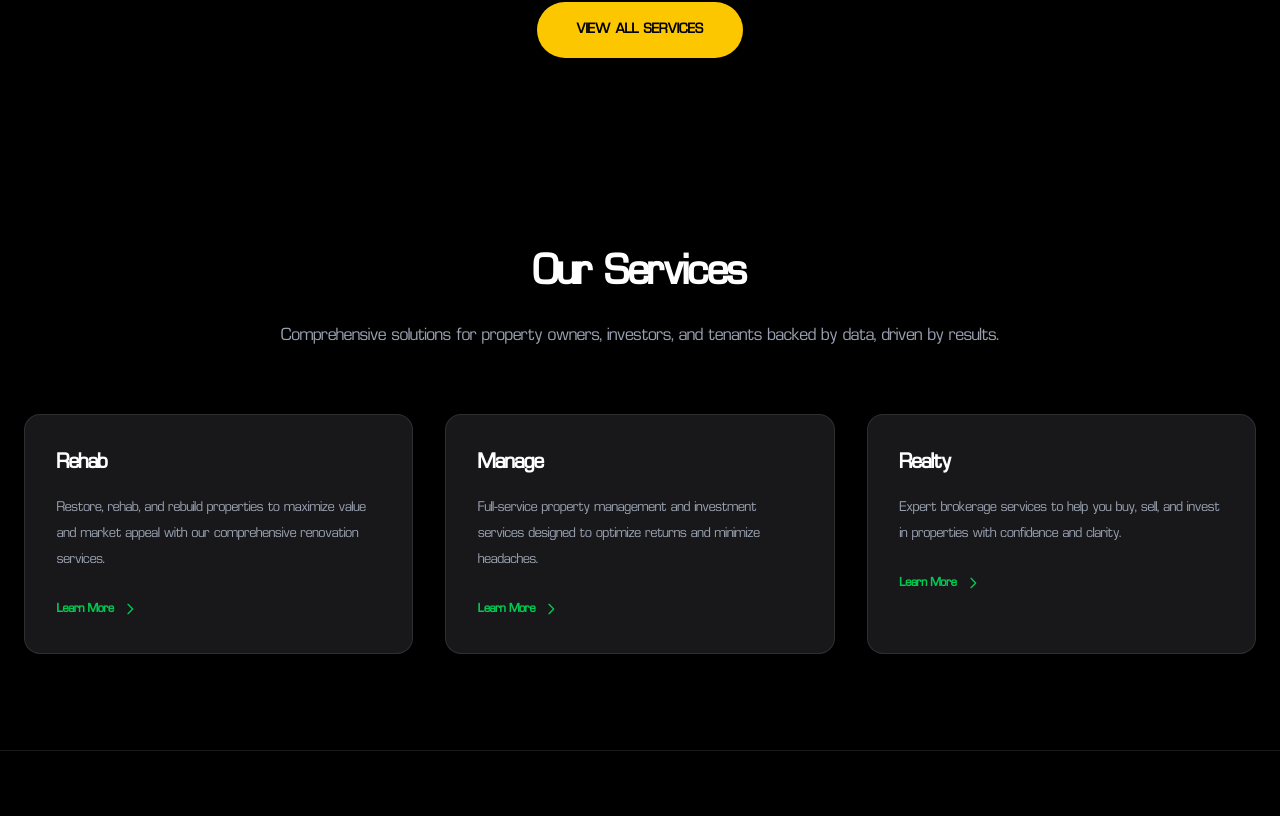
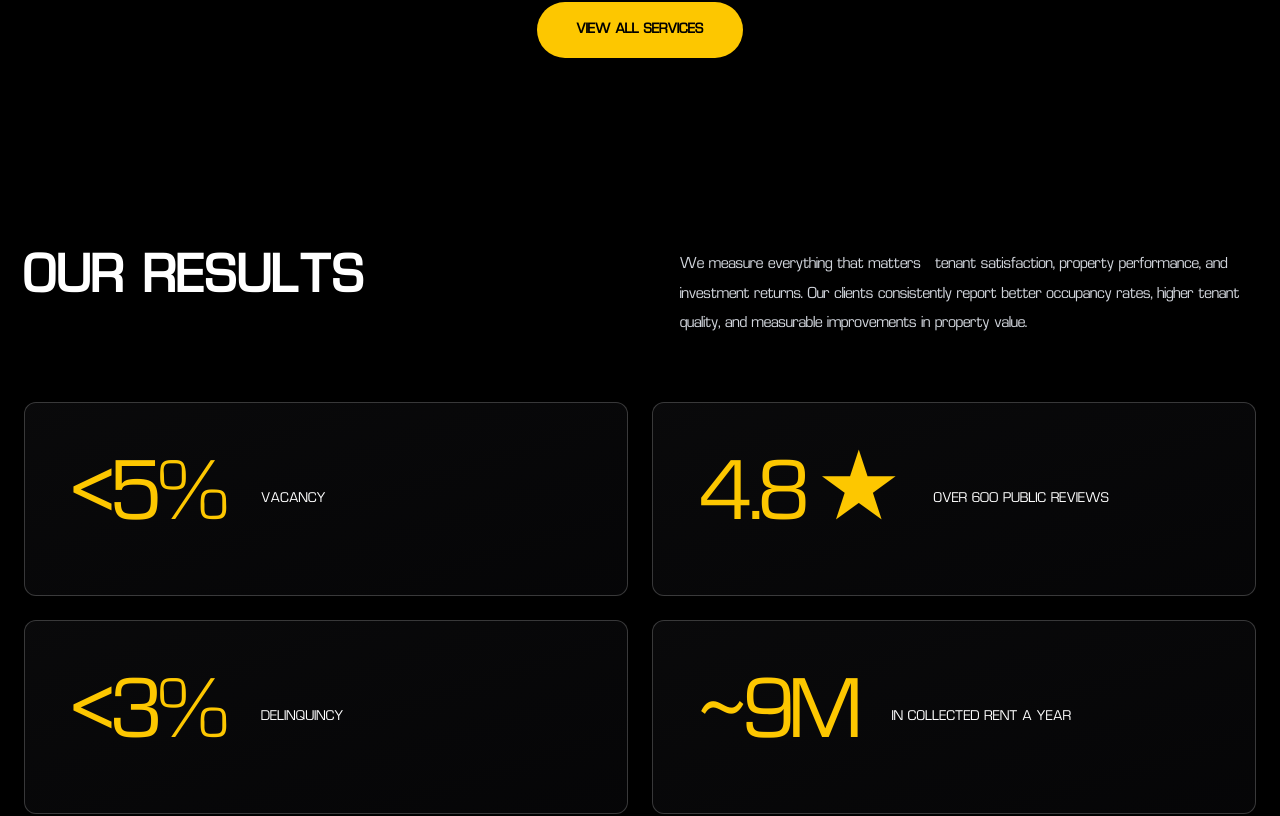
Before and after one commit to begauger/snshn-website, a React (Vite) app: page / in a window 1280 px wide. Shown: the part 2280-3096 px from the top of the page. Built offline with nearby package versions, Linux system fonts and the light colour scheme.

Commit message:
services and ratings

```diff
--- /dev/null
+++ b/src/components/OurResults.jsx
@@ -0,0 +1,68 @@
+export default function OurResults() {
+  const results = [
+    {
+      stat: "<5%",
+      description: "Vacancy"
+    },
+    {
+      stat: "4.8",
+      icon: "★",
+      description: "Over 600 Public Reviews"
+    },
+    {
+      stat: "<3%",
+      description: "Delinquincy"
+    },
+    {
+      stat: "~9M ",
+      description: "in collected rent a year"
+    }
+  ];
+
+  return (
+    <section className="py-24 px-6 bg-black">
+      <div className="max-w-7xl mx-auto">
+
+        <div className="grid lg:grid-cols-2 gap-20 items-start">
+
+          {/* Left Side - Header */}
+          <div>
+            <h2 className="text-5xl md:text-6xl font-eurostile font-bold text-white uppercase tracking-wider">
+              OUR RESULTS
+            </h2>
+          </div>
+
+          {/* Right Side - Description */}
+          <div>
+            <p className="text-base md:text-lg font-eurostile text-gray-300 leading-relaxed">
+              We measure everything that matters — tenant satisfaction, property performance, and investment returns.
+              Our clients consistently report better occupancy rates, higher tenant quality, and measurable improvements in property value.
+            </p>
+          </div>
+
+        </div>
+
+        {/* 2x2 Stats Grid - Full Width Below */}
+        <div className="grid grid-cols-1 md:grid-cols-2 gap-6 mt-16">
+          {results.map((result, index) => (
+            <div
+              key={index}
+              className="border border-white/20 rounded-xl p-10 md:p-12 bg-gradient-to-br from-zinc-900/40 to-zinc-950/60 hover:from-zinc-900/60 hover:to-zinc-950/80 hover:border-white/40 transition-all duration-300 flex items-center gap-8"
+            >
+              {/* Large Stat Number on Left */}
+              <h3 className="text-6xl md:text-7xl lg:text-8xl font-eurostile font-light text-yellow-400 whitespace-nowrap">
+                {result.stat}{result.icon && <span className="ml-2">{result.icon}</span>}
+              </h3>
+
+              {/* Description on Right */}
+              <p className="text-white font-eurostile text-sm md:text-base leading-relaxed uppercase tracking-wide font-light">
+                {result.description}
+              </p>
+            </div>
+          ))}
+        </div>
+
+      </div>
+    </section>
+  );
+}
--- a/src/pages/Home.jsx
+++ b/src/pages/Home.jsx
@@ -2,6 +2,7 @@ import Header from '../components/Header';
 import Hero from '../components/Hero';
 import Ethos from '../components/Ethos';
 import AvailableServices from '../components/AvailableServices';
+import OurResults from '../components/OurResults';
 import Services from '../components/Services';
 import Footer from '../components/Footer';
 
@@ -12,6 +13,7 @@ export default function Home() {
       <Hero />
       <Ethos />
       <AvailableServices />
+      <OurResults />
       <Services />
       <Footer />
     </div>
```
